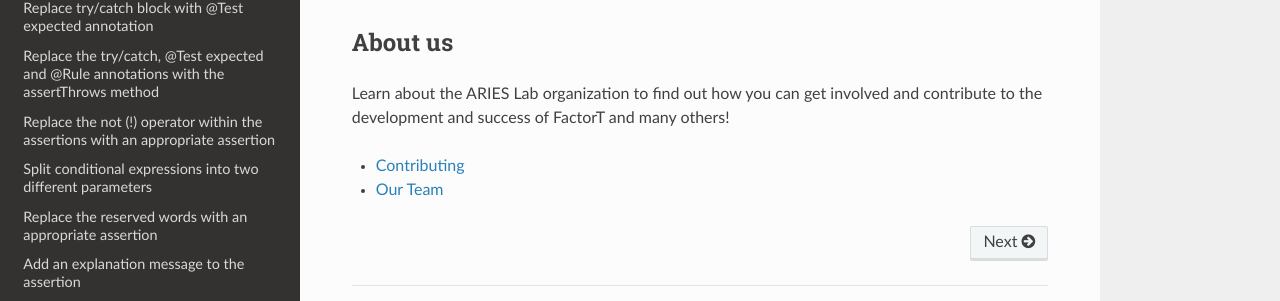
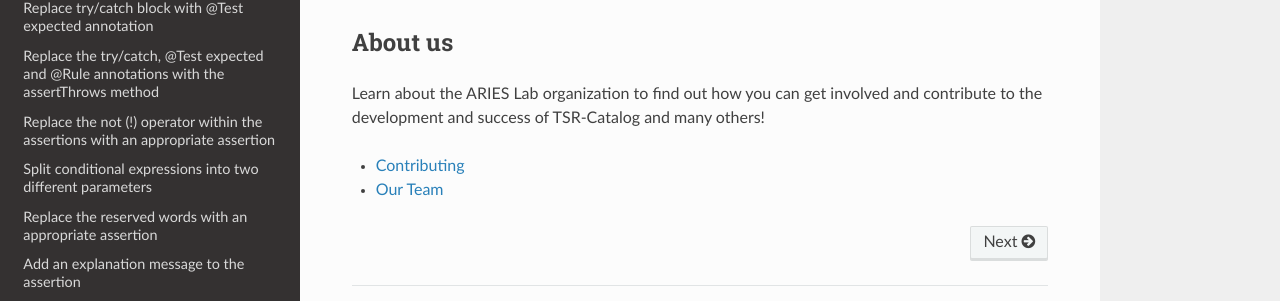
Before and after one commit to arieslab/tsr-catalog, a Sphinx documentation site: the page built from docs/source/index.rst, in a window 1280 px wide and 900 px high, scrolled down 518 px. Shown: the part 509-810 px from the top of the window. Built offline with Sphinx 7.4.7 and the Read the Docs theme 2.0.0, drawn with Linux system fonts in a browser that asks for light colours; some of the changed text lies outside the part shown.

Commit message:
Update index.rst

```diff
--- a/docs/source/index.rst
+++ b/docs/source/index.rst
@@ -1,4 +1,4 @@
-Welcome to Factor-T Catalog: The Open Catalog of Test Refactorings
+Welcome to TSR-Catalog: The Catalog of Test Smells Refactorings
 ===================================
 
 The catalog outlines the reengineering process for conducting test-specific refactorings to remove test smells. Initially, the catalog unifies information on test smells and test refactorings manually classified from 375 test files from Apache Foundation.
@@ -72,7 +72,7 @@
 About us
 ------------------------------
 
-Learn about the ARIES Lab organization to find out how you can get involved and contribute to the development and success of FactorT and many others!
+Learn about the ARIES Lab organization to find out how you can get involved and contribute to the development and success of TSR-Catalog and many others!
 
 * :doc:`Contributing </contribute>`
 * :doc:`Our Team </team>`
```
